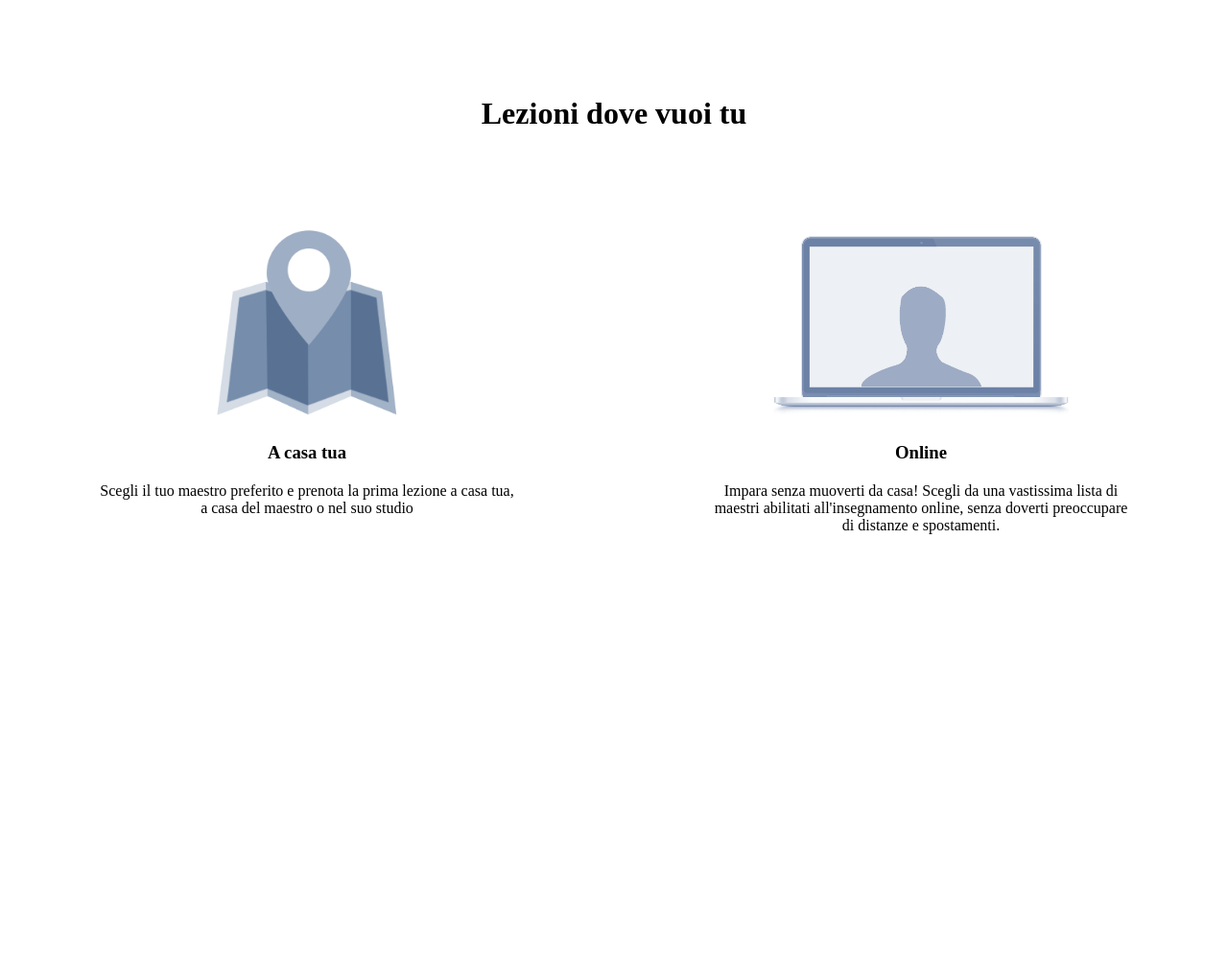
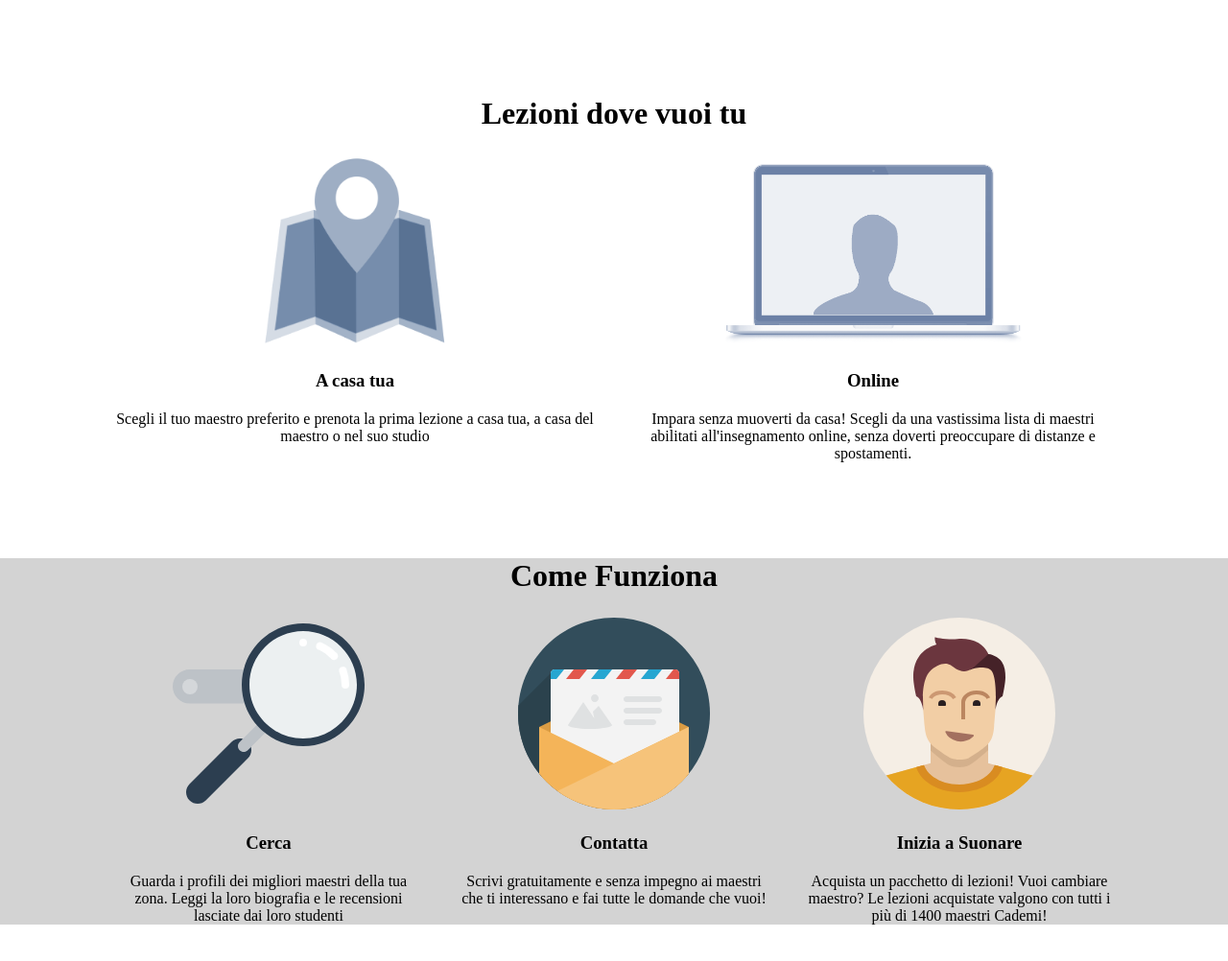
Before and after one commit to MirkoR89/html-css-resp-wannabe-12bool, a plain HTML site: page index.html in a window 1280 px wide. Shown: the whole page at 96% size. Before the commit the page ends 957 px from the top, so only its background shows below. Drawn offline with Linux system fonts and the light colour scheme.

Commit message:
Seconda row completata

```diff
--- a/assets/css/style.css
+++ b/assets/css/style.css
@@ -1,10 +1,15 @@
-body [class*="col-"] {
+body [class*="col-"], .row {
+  padding: 0 20px;
   text-align: center;
-  padding: 0 100px 0 100px;
 }
 
 .row {
   margin-top: 100px;
+  padding: 0 100px;
+}
+
+h1 {
+  padding-bottom: 25px;
 }
 
 img {
@@ -15,3 +20,7 @@ img {
 h3 {
   padding: 20px;
 }
+
+.bg_grey {
+  background: lightgrey;
+}
--- a/index.html
+++ b/index.html
@@ -10,30 +10,41 @@
   </head>
   <body>
     <div class="row">
-        <div class="col-lg-12">
-          <h1>Lezioni dove vuoi tu</h1>
-        </div>
-    </div>
-
-    <div class="row">
+      <h1>Lezioni dove vuoi tu</h1>
       <div class="col-lg-6">
         <img src="assets/img/icon/maps.png" alt="">
         <h3>A casa tua</h3>
         <p>Scegli il tuo maestro preferito e prenota la prima lezione a casa tua, a casa del maestro o nel suo studio</p>
-</div>
+      </div>
 
-<div class="col-lg-6">
+      <div class="col-lg-6">
         <img src="assets/img/icon/screen.png" alt="">
         <h3>Online</h3>
         <p>Impara senza muoverti da casa! Scegli da una vastissima lista di maestri abilitati all'insegnamento online, senza doverti preoccupare di distanze e spostamenti.</p>
-</div>
+      </div>
     </div>
 
-    <div class="row">
-      <div class="col-lg-4"></div>
-      <div class="col-lg-4"></div>
-      <div class="col-lg-4"></div>
+    <div class="row bg_grey">
+      <h1>Come Funziona</h1>
+      <div class="col-lg-4">
+        <img src="assets/img/search.svg" alt="">
+        <h3>Cerca</h3>
+        <p>Guarda i profili dei migliori maestri della tua zona. Leggi la loro biografia e le recensioni lasciate dai loro studenti</p>
+      </div>
+
+      <div class="col-lg-4">
+        <img src="assets/img/letter.svg" alt="">
+        <h3>Contatta</h3>
+        <p>Scrivi gratuitamente e senza impegno ai maestri che ti interessano e fai tutte le domande che vuoi!</p>
+      </div>
+
+      <div class="col-lg-4">
+        <img src="assets/img/male.svg" alt="">
+        <h3>Inizia a Suonare</h3>
+        <p>Acquista un pacchetto di lezioni! Vuoi cambiare maestro? Le lezioni acquistate valgono con tutti i più di 1400 maestri Cademi!</p>
+      </div>
     </div>
+
 
     <div class="row">
       <div class="col-lg-12"></div>
```
